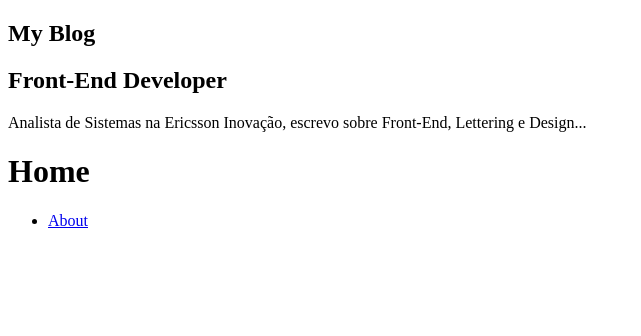
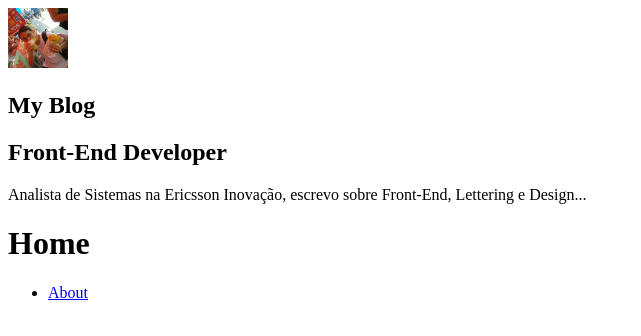
Before and after one commit to noriskii/my-blog-gatsby-course, a Gatsby site: page / in a window 1280 px wide. Shown: the whole page, without its empty margins (0-641 px from the left). Built offline with nearby package versions, Linux system fonts and the light colour scheme; Gatsby itself is replaced by a stand-in of ours.

Commit message:
Playing with images on GatsbyJS

```diff
--- /dev/null
+++ b/src/components/Avatar/index.js
@@ -0,0 +1,23 @@
+import React from 'react';
+import { useStaticQuery, graphql } from 'gatsby';
+import Img from 'gatsby-image';
+
+const Avatar = () => {
+  const { avatarImage } = useStaticQuery(
+    graphql`
+      query {
+        avatarImage: file(relativePath: { eq: "profile-photo.png"}) {
+          childImageSharp {
+            fixed(width: 60, height:60) {
+              ...GatsbyImageSharpFixed
+            }
+          }
+        }
+      }
+    `
+  )
+
+  return <Img fixed={avatarImage.childImageSharp.fixed} />
+};
+
+export default Avatar;
--- a/src/components/Profile/index.js
+++ b/src/components/Profile/index.js
@@ -1,5 +1,6 @@
 import React from 'react';
 import { useStaticQuery, graphql } from 'gatsby';
+import Avatar from '../Avatar';
 
 const Profile = () => {
   const {
@@ -20,6 +21,7 @@
 
   return (
     <div className="Profile-wrapper">
+      <Avatar />
       <h1>{title}</h1>
       <h2>{position}</h2>
       <p>{description}</p>
```
Also changed, not shown: src/images/profile-photo.png (added).
